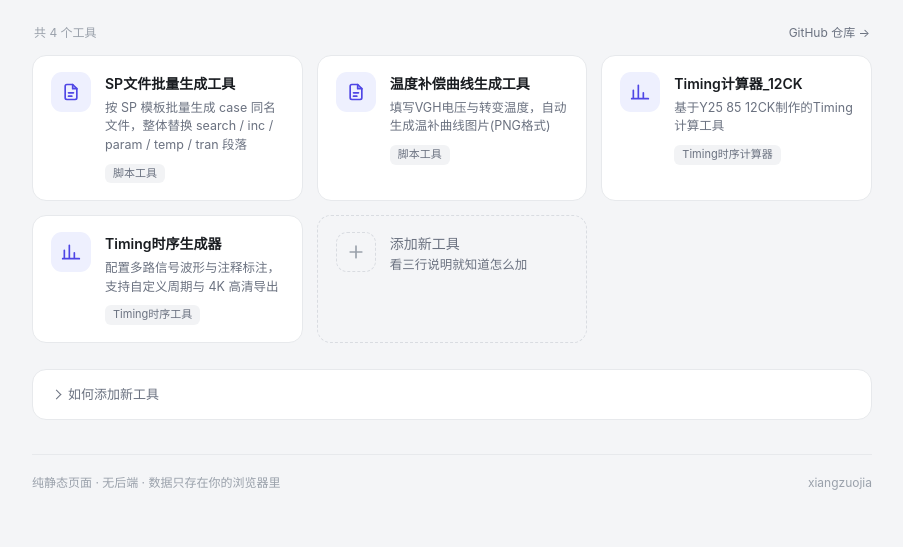
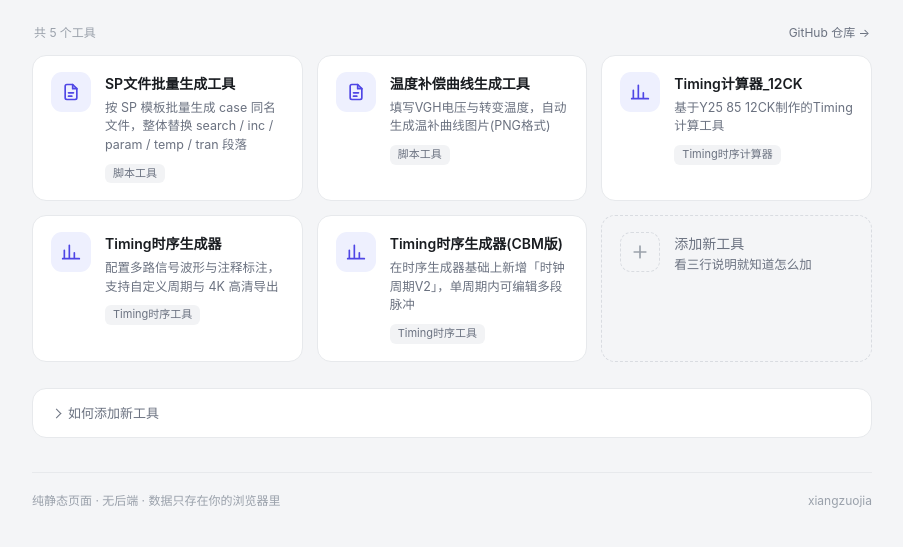
Before and after one commit to xiangzuojia/Myself_Tools, a plain HTML site: page index.html in a window 1280 px wide. Shown: the part 175-722 px from the top of the page, without its empty margins (188-1091 px from the left). Drawn offline with Linux system fonts and the light colour scheme; no server answers.

Commit message:
feat(tools): index 清单新增 Timing时序生成器(CBM版)

```diff
--- a/index.html
+++ b/index.html
@@ -403,6 +403,13 @@ const TOOLS = [
     href: "Timing时序生成器.html",
     tag: "Timing时序工具",
     icon: "chart"
+  },
+  {
+    title: "Timing时序生成器(CBM版)",
+    desc: "在时序生成器基础上新增「时钟周期V2」，单周期内可编辑多段脉冲",
+    href: "Timing时序生成器(CBM版).html",
+    tag: "Timing时序工具",
+    icon: "chart"
   }
 ];
 
```
